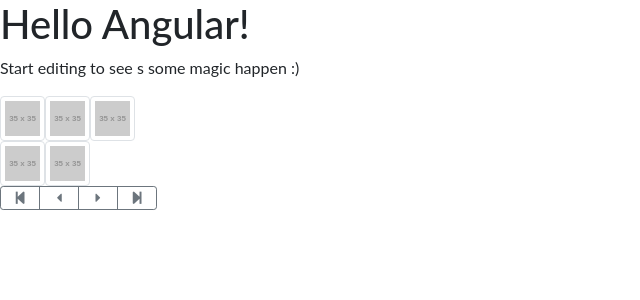
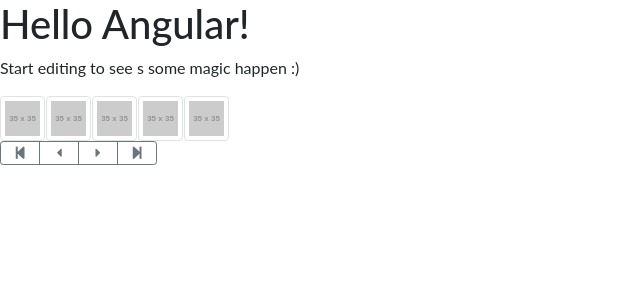
Before and after one commit to Joaolucasoliveira/angular-viewer, an Angular app: page / in a window 1280 px wide. Shown: the top 300 px of the page, without its empty margins (0-640 px from the left). Built offline with nearby package versions, Linux system fonts and the light colour scheme.

Commit message:
2 files modified

```diff
--- a/src/app/NavigationBar/Thumbnail/thumbnail.component.css
+++ b/src/app/NavigationBar/Thumbnail/thumbnail.component.css
@@ -1,3 +1,3 @@
 .thumbnail{
-  display: inline-blok;
+  display: inline-block;
 }
--- a/src/app/NavigationBar/Thumbnail/thumbnail.component.ts
+++ b/src/app/NavigationBar/Thumbnail/thumbnail.component.ts
@@ -2,7 +2,8 @@
 
 @Component({
   templateUrl: './thumbnail.component.html',
-  selector: 'app-thumbnail'
+  selector: 'app-thumbnail',
+  styleUrls: ['./thumbnail.component.css']
 })
 export class Thumbnail
 {
```
